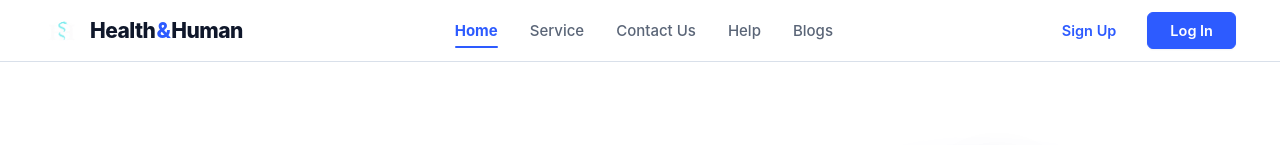
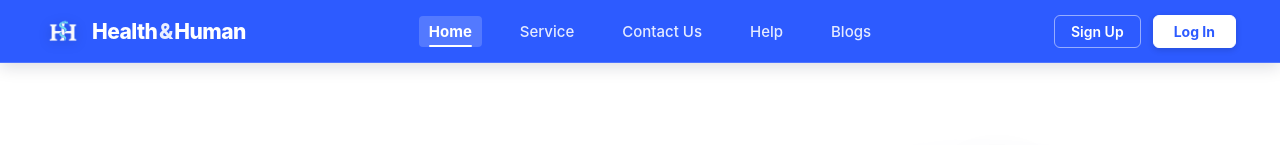
Before and after one commit to WilliamsHugh/ClinicAppoiment, a Next.js app in the folder apps/clinic-management-web/: page / in a window 1280 px wide. Shown: the top 145 px of the page. Built offline with nearby package versions, Linux system fonts and the light colour scheme; no server answers.

Commit message:
feat(web): make navigation bar fixed-stick with royal blue background for white logo contrast

```diff
--- a/apps/clinic-management-web/src/features/landing/clinic-landing.module.css
+++ b/apps/clinic-management-web/src/features/landing/clinic-landing.module.css
@@ -13,18 +13,22 @@
   font-family: Inter, ui-sans-serif, system-ui, -apple-system, BlinkMacSystemFont, "Segoe UI", sans-serif;
   overflow-x: hidden;
   position: relative;
+  padding-top: 64px;
 }
 
 /* --------------------------------------------------------------------------
-   Top Navigation Header
+   Top Navigation Header (Fixed at top, Royal Blue background)
    -------------------------------------------------------------------------- */
 .headerSticky {
-  position: sticky;
+  position: fixed;
   top: 0;
-  z-index: 50;
-  background-color: rgba(255, 255, 255, 0.96);
-  backdrop-filter: blur(8px);
-  border-bottom: 1px solid var(--line);
+  left: 0;
+  right: 0;
+  width: 100%;
+  z-index: 1000;
+  background-color: var(--brand);
+  border-bottom: 1px solid rgba(255, 255, 255, 0.16);
+  box-shadow: 0 4px 16px rgba(15, 23, 42, 0.14);
   transition: all 0.2s ease;
 }
 
@@ -47,31 +51,32 @@
 }
 
 .brandLogo {
-  width: 36px;
-  height: 36px;
+  width: 38px;
+  height: 38px;
   object-fit: contain;
   flex-shrink: 0;
+  filter: drop-shadow(0 2px 6px rgba(0, 0, 0, 0.18));
 }
 
 .brandTitle {
   font-size: 21px;
   font-weight: 800;
   letter-spacing: -0.025em;
-  color: var(--ink);
+  color: #ffffff;
   display: flex;
   align-items: center;
   text-decoration: none;
 }
 
 .brandAmpersand {
-  color: var(--brand);
-  margin: 0 1px;
+  color: var(--brand-light);
+  margin: 0 1.5px;
 }
 
 .navLinks {
   display: flex;
   align-items: center;
-  gap: 32px;
+  gap: 28px;
   list-style: none;
   margin: 0;
   padding: 0;
@@ -82,48 +87,51 @@
 }
 
 .navLink {
-  color: var(--muted);
+  color: rgba(255, 255, 255, 0.88);
   text-decoration: none;
   font-size: 15px;
   font-weight: 500;
-  padding: 6px 0;
-  transition: color 0.15s ease;
+  padding: 6px 10px;
+  border-radius: var(--radius-sm);
+  transition: all 0.15s ease;
   position: relative;
 }
 
 .navLink:hover {
-  color: var(--brand);
+  color: #ffffff;
+  background-color: rgba(255, 255, 255, 0.14);
 }
 
 .navLinkActive {
-  color: var(--brand);
+  color: #ffffff;
   font-weight: 700;
+  background-color: rgba(255, 255, 255, 0.18);
 }
 
 .navLinkActive::after {
   content: "";
   position: absolute;
-  bottom: -2px;
-  left: 0;
-  right: 0;
+  bottom: 0px;
+  left: 10px;
+  right: 10px;
   height: 2px;
-  background-color: var(--brand);
+  background-color: #ffffff;
   border-radius: var(--radius-sm);
 }
 
 .authActionGroup {
   display: flex;
   align-items: center;
-  gap: 14px;
+  gap: 12px;
 }
 
 .signUpBtn {
   background: transparent;
-  border: 1px solid transparent;
-  color: var(--brand);
-  font-size: 14.5px;
+  border: 1px solid rgba(255, 255, 255, 0.5);
+  color: #ffffff;
+  font-size: 14px;
   font-weight: 600;
-  padding: 8px 16px;
+  padding: 7px 16px;
   cursor: pointer;
   border-radius: var(--radius-md);
   text-decoration: none;
@@ -131,17 +139,18 @@
 }
 
 .signUpBtn:hover {
-  background-color: var(--brand-light);
-  color: var(--brand-dark);
+  background-color: rgba(255, 255, 255, 0.18);
+  border-color: #ffffff;
+  color: #ffffff;
 }
 
 .logInBtn {
-  background-color: var(--brand);
-  color: #ffffff;
-  border: 1px solid var(--brand);
-  font-size: 14.5px;
-  font-weight: 600;
-  padding: 9px 22px;
+  background-color: #ffffff;
+  color: var(--brand);
+  border: 1px solid #ffffff;
+  font-size: 14px;
+  font-weight: 700;
+  padding: 7px 20px;
   border-radius: var(--radius-md);
   cursor: pointer;
   text-decoration: none;
@@ -149,35 +158,35 @@
   align-items: center;
   justify-content: center;
   transition: all 0.15s ease;
-  box-shadow: var(--shadow-sm);
+  box-shadow: 0 2px 6px rgba(0, 0, 0, 0.15);
 }
 
 .logInBtn:hover {
-  background-color: var(--brand-dark);
-  border-color: var(--brand-dark);
-  box-shadow: var(--shadow-md);
+  background-color: var(--brand-light);
+  color: var(--brand-dark);
+  box-shadow: 0 4px 10px rgba(0, 0, 0, 0.2);
   transform: translateY(-1px);
 }
 
 .dashboardBtn {
-  background-color: var(--brand);
-  color: #ffffff;
-  border: 1px solid var(--brand);
-  font-size: 14px;
-  font-weight: 600;
-  padding: 8px 18px;
+  background-color: #ffffff;
+  color: var(--brand);
+  border: 1px solid #ffffff;
+  font-size: 13.5px;
+  font-weight: 700;
+  padding: 7px 16px;
   border-radius: var(--radius-md);
   cursor: pointer;
   display: inline-flex;
   align-items: center;
   gap: 6px;
   transition: all 0.15s ease;
-  box-shadow: var(--shadow-sm);
+  box-shadow: 0 2px 6px rgba(0, 0, 0, 0.15);
 }
 
 .dashboardBtn:hover {
-  background-color: var(--brand-dark);
-  border-color: var(--brand-dark);
+  background-color: var(--brand-light);
+  color: var(--brand-dark);
   transform: translateY(-1px);
 }
 
@@ -186,19 +195,19 @@
   align-items: center;
   gap: 8px;
   padding: 4px 12px;
-  background-color: var(--surface-subtle);
-  border: 1px solid var(--line);
+  background-color: rgba(255, 255, 255, 0.18);
+  border: 1px solid rgba(255, 255, 255, 0.35);
   border-radius: var(--radius-full);
   font-size: 13px;
-  color: var(--ink);
+  color: #ffffff;
   font-weight: 600;
 }
 
 .userRolePill {
-  background-color: var(--brand);
-  color: #ffffff;
+  background-color: #ffffff;
+  color: var(--brand);
   font-size: 11px;
-  font-weight: 700;
+  font-weight: 800;
   padding: 2px 7px;
   border-radius: var(--radius-full);
 }
@@ -491,6 +500,7 @@
   padding: 24px 32px;
   border: 1px solid var(--line);
   box-shadow: var(--shadow-md);
+  scroll-margin-top: 84px;
 }
 
 .findDoctorTitle {
@@ -752,6 +762,7 @@
   max-width: 1240px;
   margin: 40px auto 80px;
   padding: 0 24px;
+  scroll-margin-top: 80px;
 }
 
 .sectionHeader {
@@ -842,6 +853,7 @@
   border-top: 1px solid var(--line);
   border-bottom: 1px solid var(--line);
   padding: 60px 24px;
+  scroll-margin-top: 80px;
 }
 
 .statsContainer {
@@ -880,6 +892,7 @@
   max-width: 1240px;
   margin: 80px auto;
   padding: 0 24px;
+  scroll-margin-top: 80px;
 }
 
 .contactGrid {
```
Also changed, not shown: 1 other file (tests, documents, lock files or other folders).
